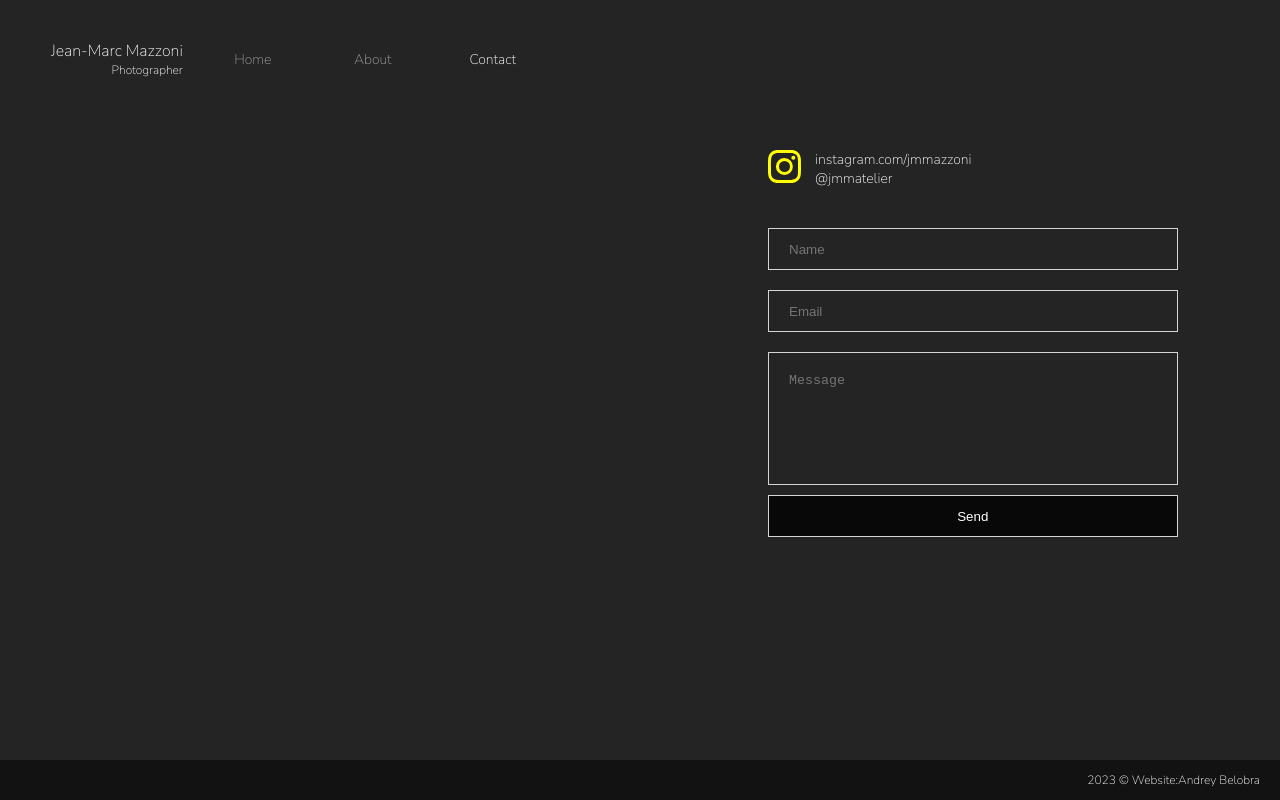
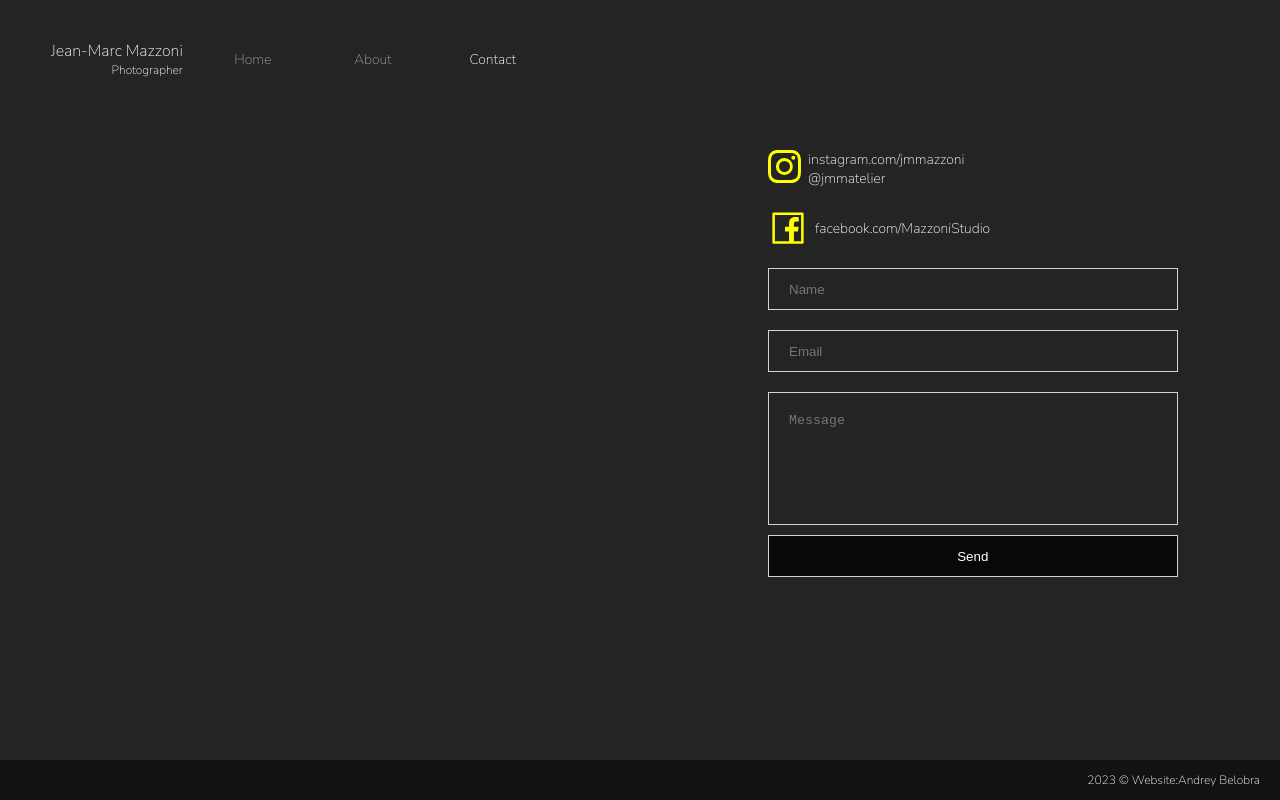
Before and after one commit to ABDF87/jmm, a Next.js app: page /contact in a window 1280 px wide. Built offline with nearby package versions, Linux system fonts and the light colour scheme.

Commit message:
add facebook

```diff
--- a/app/contact/page.tsx
+++ b/app/contact/page.tsx
@@ -5,13 +5,19 @@
 import Footer from '@/components/Footer';
 import Title from '@/components/Title';
 import { BsInstagram } from 'react-icons/bs';
+import {AiOutlineFacebook} from 'react-icons/ai';
 import { useRouter } from 'next/navigation';
 import { useRef } from 'react';
 import emailjs from '@emailjs/browser';
 
-const iconStyle = {
+const iconStyleInsta = {
   color: 'yellow',
   fontSize: '33px',
+  cursor: 'pointer',
+};
+const iconStyleFB = {
+  color: 'yellow',
+  fontSize: '40px',
   cursor: 'pointer',
 };
 
@@ -56,7 +62,7 @@
         <div className={styles.instaFormWrapper}>
           <div className={styles.instagramContainer}>
             <BsInstagram
-              style={iconStyle}
+              style={iconStyleInsta}
               onClick={() => {
                 router.push('https://www.instagram.com/jmmazzoni/');
               }}
@@ -71,6 +77,24 @@
                 instagram.com/jmmazzoni
               </p>
               <p> ​@jmmatelier</p>
+            </div>
+          </div>
+          <div className={styles.facebookContainer}>
+            <AiOutlineFacebook style={iconStyleFB}
+            onClick={() => {
+                router.push('https://www.facebook.com/MazzoniStudio/');
+              }} />
+            <div className={styles.facebookLinks}>
+              <p
+                style={{ cursor: 'pointer' }}
+                onClick={() => {
+                  router.push('https://www.facebook.com/MazzoniStudio/');
+                }
+              }
+              >
+                facebook.com/MazzoniStudio
+              </p>
+
             </div>
           </div>
 
--- a/app/styles/contacts.module.css
+++ b/app/styles/contacts.module.css
@@ -23,7 +23,7 @@
 .instaFormWrapper {
   display: flex;
   flex-direction: column;
-  gap: 40px;
+  gap: 20px;
   width: 40%;
   margin-bottom: 40px;
   font-size: 14px;
@@ -34,7 +34,16 @@
 .instagramContainer {
   display: flex;
   justify-content: start;
-  gap: 1em;
+  gap: 0.5em;
+  width: 100%;
+  font-size: 14px;
+  color: #fff;
+}
+.facebookContainer{
+  display: flex;
+  align-items: center;
+  justify-content: start;
+  gap: 0.5em;
   width: 100%;
   font-size: 14px;
   color: #fff;
```
